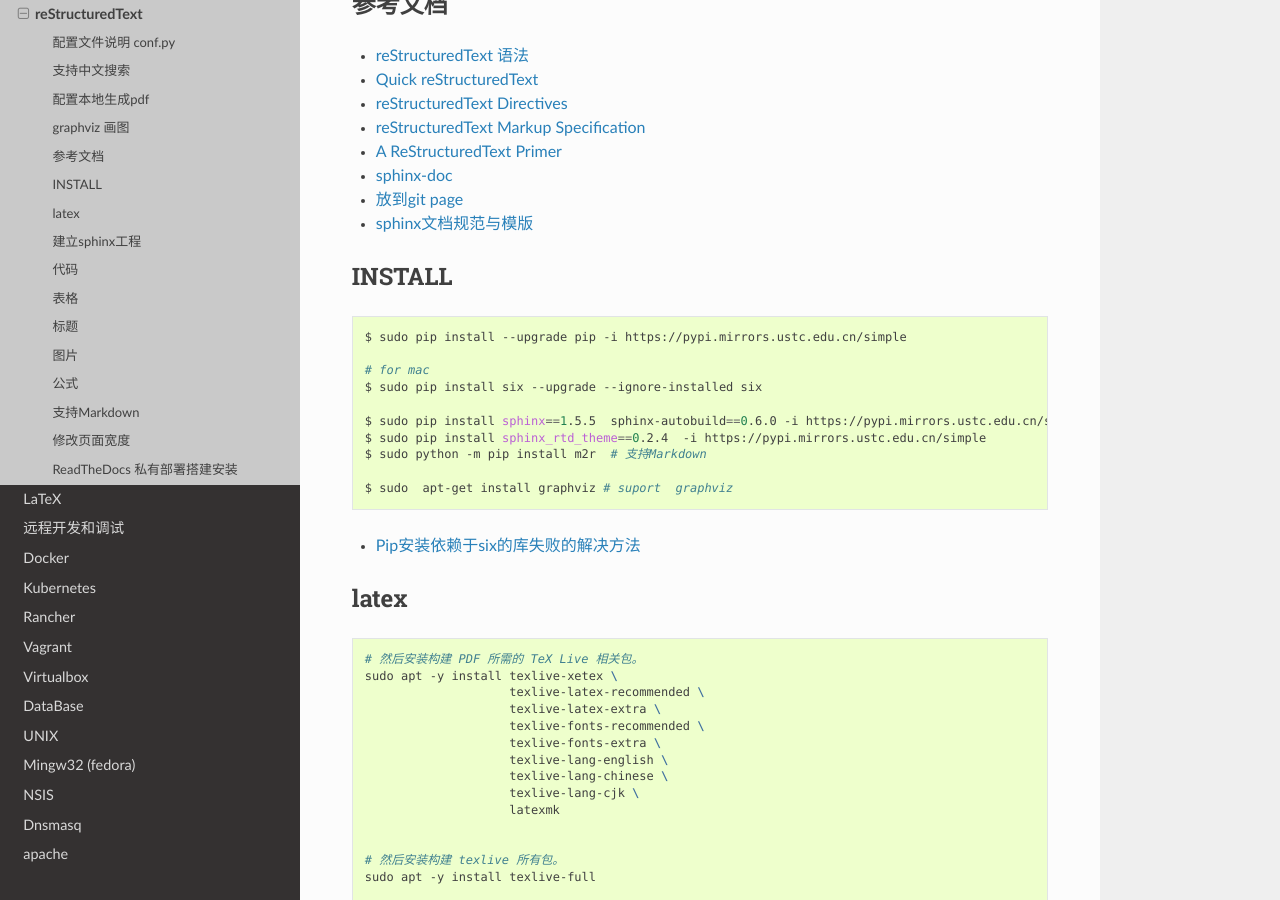
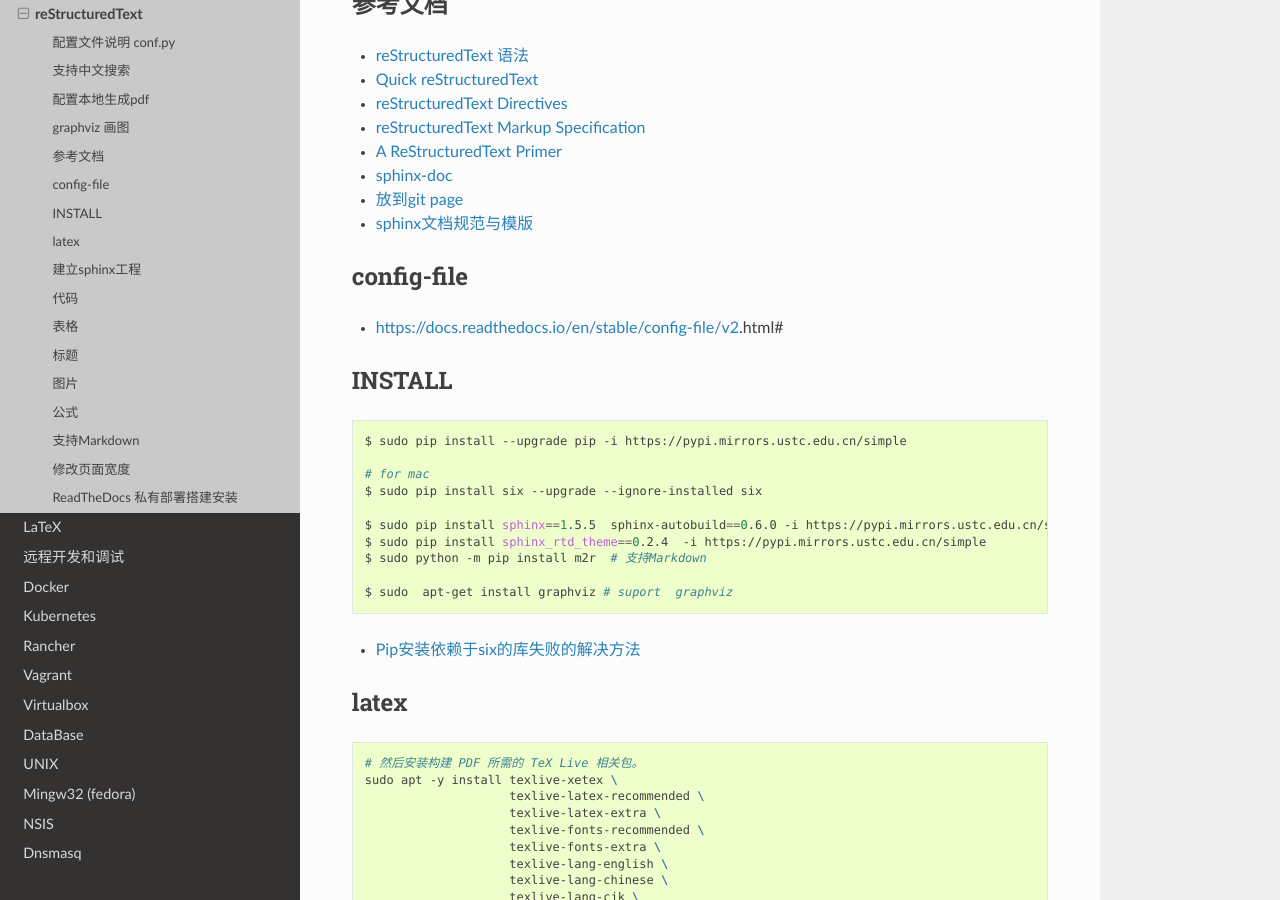
Before and after one commit to my-rds-store/my_space, a Sphinx documentation site: the page built from source/lightweight_markup_language/sphinx/index.rst, in a window 1280 px wide and 900 px high, scrolled down 456 px. Built offline with Sphinx 7.4.7 and the Read the Docs theme 2.0.0, drawn with Linux system fonts in a browser that asks for light colours.

Commit message:
update ....

```diff
--- a/source/lightweight_markup_language/sphinx/index.rst
+++ b/source/lightweight_markup_language/sphinx/index.rst
@@ -31,6 +31,12 @@
 * `放到git page <http://lucasbardella.com/blog/2010/02/hosting-your-sphinx-docs-in-github>`_
 
 * `sphinx文档规范与模版 <https://ebf-contribute-guide.readthedocs.io/zh_CN/latest/>`_
+
+
+config-file
+-------------------
+
+* https://docs.readthedocs.io/en/stable/config-file/v2.html#
 
 
 INSTALL
```
